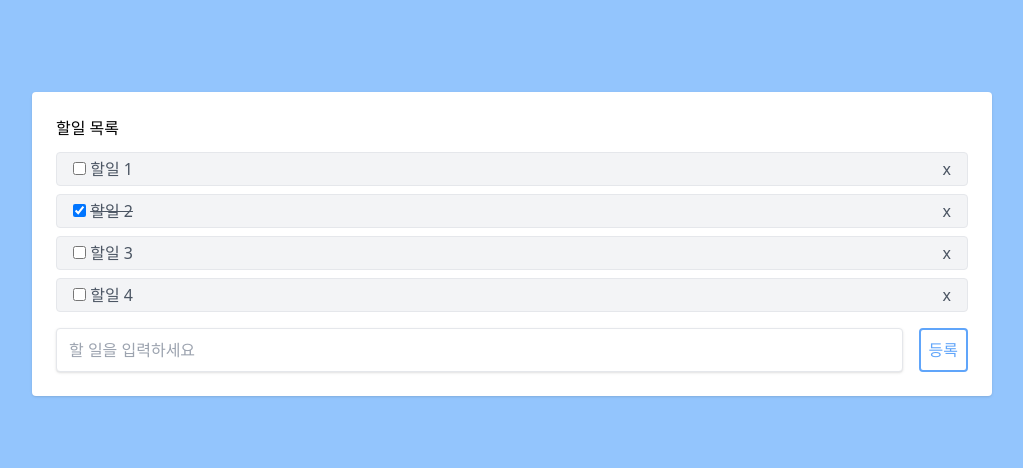
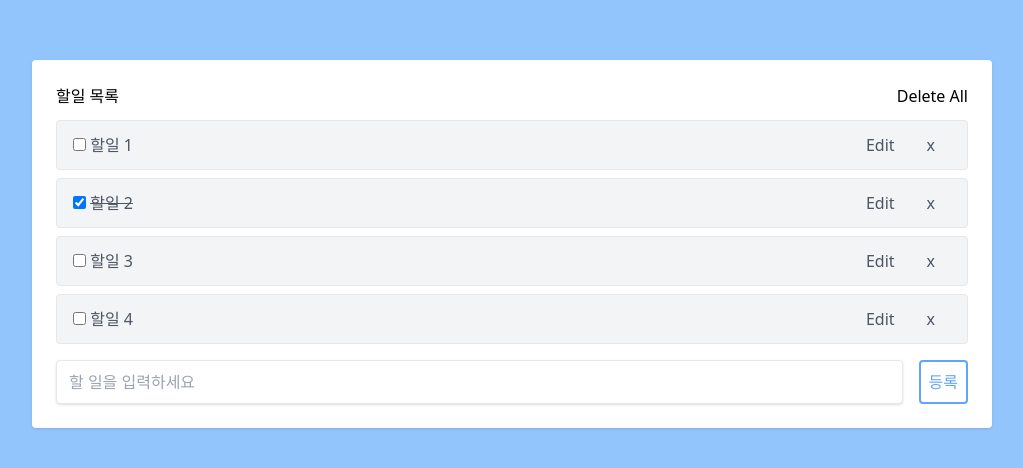
Before and after one commit to goldjade/TODO, a React (Create React App) app in the folder client/: page / in a window 1280 px wide. Shown: the part 156-624 px from the top of the page, without its empty margins (128-1151 px from the left). Built offline with nearby package versions, Linux system fonts and the light colour scheme.

Commit message:
component분리 및 기능 추가
useCallback , React.momo 사용 최적화 작업 및  Delete All, Edit, Updata, Close 기능 추가

```diff
--- a/client/src/App.js
+++ b/client/src/App.js
@@ -1,4 +1,4 @@
-import React, { useState } from "react";
+import React, { useCallback, useState } from "react";
 import Form from "./components/Form";
 import List from "./components/List";
 /*
@@ -18,6 +18,7 @@
 
  */
 export default function App() {
+  // console.log("APP Rendering...");
   const [todoData, setTodoData] = useState([
     { id: 1, title: "할일 1", completed: false },
     { id: 2, title: "할일 2", completed: true },
@@ -25,7 +26,15 @@
     { id: 4, title: "할일 4", completed: false },
   ]);
   const [todoValue, setTodoValue] = useState("");
-
+  const deleteClick = useCallback(
+    (id) => {
+      // 클릭된 ID 와 다른 요소들만 걸러서 새로운 배열 생성
+      const nowTodo = todoData.filter((item) => item.id !== id);
+      console.log("클릭", nowTodo);
+      setTodoData(nowTodo);
+    },
+    [todoData]
+  );
   const addTodoSubmit = (event) => {
     event.preventDefault();
     // 이벤트 갱신 막기! a 태그 할때 많이 쓴거
@@ -46,13 +55,22 @@
     setTodoValue("");
   };
 
+  const deleteAllClick = () => {
+    setTodoData([]);
+  };
+
   return (
     <div className="flex items-center justify-center w-screen h-screen bg-blue-300">
-      <div className="w-full p-6 m-1 bg-white rounded shadow lg:w-3/4 lg:max-w-5xl" >
+      <div className="w-full p-6 m-1 bg-white rounded shadow lg:w-3/4 lg:max-w-5xl">
         <div className=" flex justify-between mb-3">
           <h1>할일 목록</h1>
+          <button onClick={deleteAllClick}>Delete All</button>
         </div>
-        <List todoData={todoData} setTodoData={setTodoData} />
+        <List
+          todoData={todoData}
+          setTodoData={setTodoData}
+          deleteClick={deleteClick}
+        />
         <Form
           addTodoSubmit={addTodoSubmit}
           todoValue={todoValue}
--- a/client/src/components/Form.js
+++ b/client/src/components/Form.js
@@ -1,10 +1,14 @@
-import React from "react";
+import React, { useCallback } from "react";
 
-const Form = ({ todoValue, setTodoValue, addTodoSubmit }) => {
-  const changeTodoValue = (event) => {
-    // console.log(event.target.value);
-    setTodoValue(event.target.value);
-  };
+const Form = React.memo(({ todoValue, setTodoValue, addTodoSubmit }) => {
+  // console.log("Form Rendering...");
+  const changeTodoValue = useCallback(
+    (event) => {
+      // console.log(event.target.value);
+      setTodoValue(event.target.value);
+    },
+    [setTodoValue]
+  );
   return (
     <form onSubmit={addTodoSubmit} className="flex pt-2">
       <input
@@ -21,6 +25,6 @@
       />
     </form>
   );
-};
+});
 
 export default Form;
--- a/client/src/components/List.js
+++ b/client/src/components/List.js
@@ -1,57 +1,19 @@
 import React from "react";
+import ListItem from "./ListItem";
 
-const List = ({ todoData, setTodoData }) => {
-
-  const deleteClick = (id) => {
-    // 클릭된 ID 와 다른 요소들만 걸러서 새로운 배열 생성
-    const nowTodo = todoData.filter((item) => item.id !== id);
-    // console.log("클릭", nowTodo);
-    setTodoData(nowTodo);
-  };
-  const toggleClick = (id) => {
-    // map 을 통해서 state.todoData의 complete를 업데이트해보자
-    const updateTodo = todoData.map((item) => {
-      if (item.id === id) {
-        // if(item.id === true) {
-        //   item.completed = false;
-        // }else{
-        //   item.completed = true;
-        // }
-        item.completed = !item.completed;
-      }
-
-      return item;
-    });
-    setTodoData(updateTodo);
-  };
-
+const List = React.memo( ({ todoData, setTodoData, deleteClick}) => {
+  // console.log("List Rendering...")
   return (
     <div>
       {todoData.map((item) => (
         // item = { id: 1, title: "할일 1", completed: false },
 
         <div key={item.id}>
-          <div className="flex items-center justify-between w-full px-4 py-1 my-2 text-gray-600  bg-gray-100 border rounded">
-            <div className=" items-center ">
-              <input
-                type="checkbox"
-                defaultChecked={item.completed}
-                onChange={() => toggleClick(item.id)}
-              />{" "}
-              <span className={item.completed ? "line-through" : "none"}>
-                {item.title}
-              </span>
-            </div>
-            <div className="items-center">
-              <button  onClick={() => deleteClick(item.id)}>
-                x
-              </button>
-            </div>
-          </div>
+          <ListItem item={item} todoData ={todoData} setTodoData ={setTodoData} deleteClick={deleteClick}/>
         </div>
       ))}
     </div>
   );
-};
+});
 
 export default List;
--- /dev/null
+++ b/client/src/components/ListItem.js
@@ -0,0 +1,118 @@
+import React, { useState } from "react";
+
+const ListItem = React.memo(({ item, todoData, setTodoData, deleteClick }) => {
+  //   console.log("ListItem Rendering...");
+
+  //   현재 편집 중인지 아닌지를 관리하는 State 생성
+  //   isEditing    false   라면 목록보여줌.
+  //   isEditing    true    라면 편집보여줌.
+  const [isEditing, setIsEditing] = useState(false);
+  // 제목을 출력 하고 변경 하는 State
+  // 편집창에는 타이틀이 먼저 작성되어야 있어야 하므로
+  const [editedTitle, setEditedTitle] = useState(item.title);
+
+  //   const deleteClick = (id) => {
+  //     // 클릭된 ID 와 다른 요소들만 걸러서 새로운 배열 생성
+  //     const nowTodo = todoData.filter((item) => item.id !== id);
+  //     // console.log("클릭", nowTodo);
+  //     setTodoData(nowTodo);
+  //   };
+
+  //   편집창 내용 갱신 처리
+  const editChange = (event) => {
+    setEditedTitle(event.target.value);
+  };
+
+  const toggleClick = (id) => {
+    // map 을 통해서 todoData의 complete를 업데이트해보자
+    const updateTodo = todoData.map((item) => {
+      if (item.id === id) {
+        // if(item.id === true) {
+        //   item.completed = false;
+        // }else{
+        //   item.completed = true;
+        // }
+        item.completed = !item.completed;
+      }
+
+      return item;
+    });
+    setTodoData(updateTodo);
+  };
+
+  //  현재 item.id 에 해당하는 것만 업데이트한다.
+  const todoId = item.id;
+  const updateTitle = () => {
+    let tempTodo = todoData.map((item) => {
+      // 모든 todoData 중에 현재 ID 와 같다면
+      if (item.id === todoId) {
+        // 타이틀 글자를 수정하겠다.
+        item.title = editedTitle;
+      }
+      return item;
+    });
+
+    // 데이터 갱신
+    setTodoData(tempTodo);
+    // 목록창으로 이동
+    setIsEditing(false);
+  };
+
+  if (isEditing) {
+    // 편집일때 JSX 리턴
+    return (
+      <div className="flex items-center justify-between w-full px-4 py-1 my-2 text-gray-600 bg-gray-100 border rounded">
+        <div className="items-center">
+          <input
+            type="text"
+            className="w-full px-3 py-2 mr-4 text-gray-500 bg-white border rounded"
+            value={editedTitle}
+            onChange={editChange}
+          />
+        </div>
+
+        <div className="items-center">
+          <button className="px-4 py-2" onClick={updateTitle}>
+            Update
+          </button>
+          <button className="px-4 py-2" onClick={() => setIsEditing(false)}>
+            Close
+          </button>
+        </div>
+      </div>
+    );
+  } else {
+    // 목록일때 JSX 리턴
+    return (
+      <div className="flex items-center justify-between w-full px-4 py-1 my-2 text-gray-600 bg-gray-100 border rounded">
+        <div className="items-center">
+          <input
+            type="checkbox"
+            defaultChecked={item.completed}
+            onChange={() => toggleClick(item.id)}
+          />{" "}
+          <span className={item.completed ? "line-through" : "none"}>
+            {item.title}
+          </span>
+        </div>
+
+        <div className="items-center">
+          <button
+            className="px-4 py-2"
+            onClick={() => {
+              setIsEditing(true);
+              setEditedTitle(item.title);
+            }}
+          >
+            Edit
+          </button>
+          <button className="px-4 py-2" onClick={() => deleteClick(item.id)}>
+            x
+          </button>
+        </div>
+      </div>
+    );
+  }
+});
+
+export default ListItem;
```
